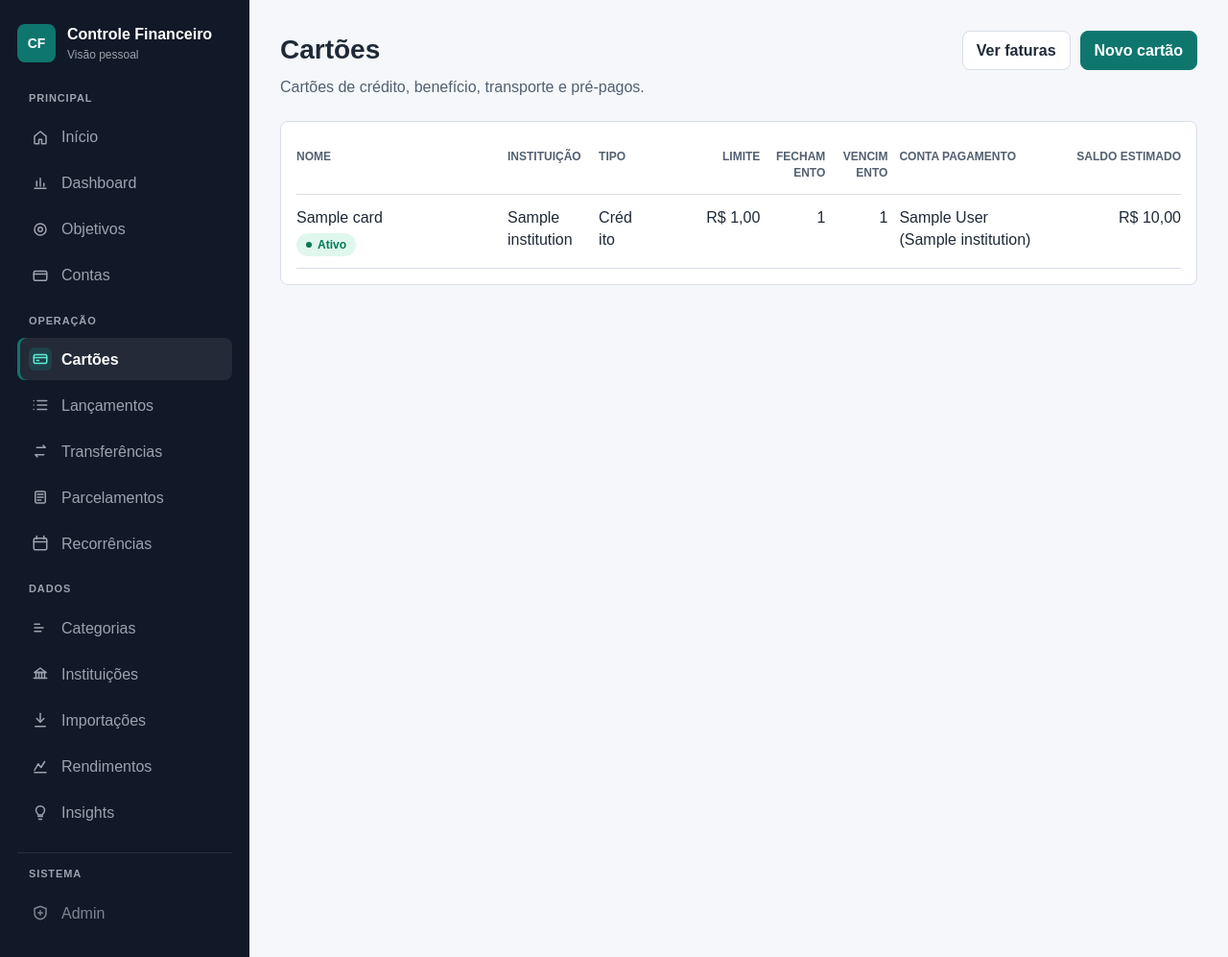
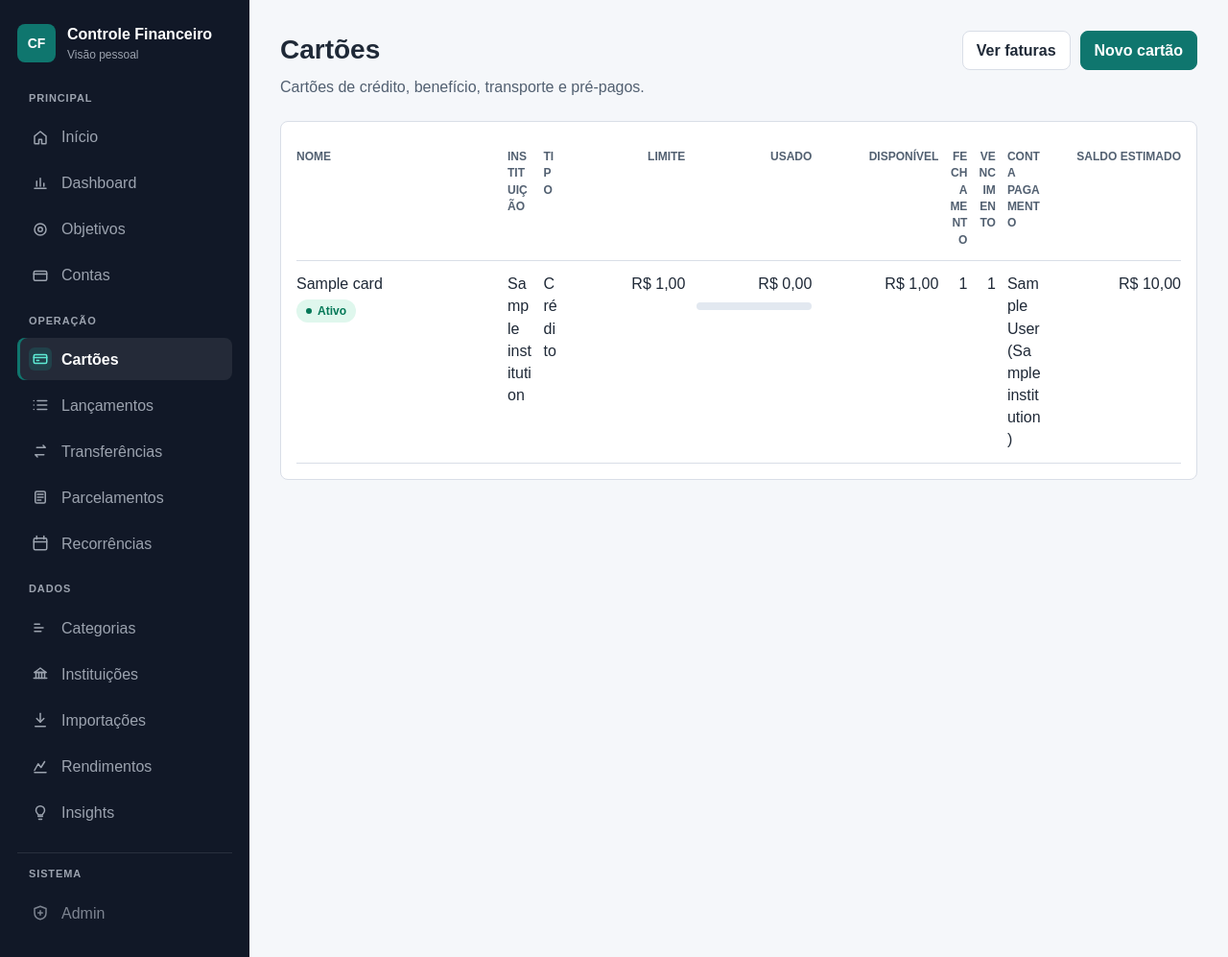
Before and after one commit to Lucassribeiro9/controle-financeiro, a Django app: page /cards/ in a window 1280 px wide. Shown: the whole page at 96% size. Run offline with Django 5.2, Linux system fonts and the light colour scheme; tables that the repository leaves empty hold one stand-in row (values such as "Sample post").

Commit message:
feat: implementado exibicao de limite usado dos cartoes (#152)

```diff
--- a/cards/templates/cards/list.html
+++ b/cards/templates/cards/list.html
@@ -26,6 +26,8 @@
                             <th>Instituição</th>
                             <th>Tipo</th>
                             <th class="cell-amount">Limite</th>
+                            <th class="cell-amount">Usado</th>
+                            <th class="cell-amount">Disponível</th>
                             <th class="cell-count">Fechamento</th>
                             <th class="cell-count">Vencimento</th>
                             <th>Conta pagamento</th>
@@ -45,7 +47,36 @@
                                 </td>
                                 <td>{{ card.institution }}</td>
                                 <td>{{ card.get_card_type_display }}</td>
-                                <td class="cell-amount">{{ card.credit_limit|brl }}</td>
+                                <td class="cell-amount">
+                                    {% if card.card_type == "credit" %}
+                                        {{ card.limit_summary.credit_limit|brl }}
+                                    {% else %}
+                                        Não se aplica
+                                    {% endif %}
+                                </td>
+                                <td class="cell-amount">
+                                    {% if card.card_type == "credit" %}
+                                        {{ card.limit_summary.used_limit|brl }}
+                                        <div class="limit-bar" aria-hidden="true">
+                                            <span
+                                                class="limit-bar-fill {% if card.limit_summary.available_limit < 0 %}limit-bar-over{% endif %}"
+                                                style="width: {% if card.limit_summary.credit_limit > 0 %}{% widthratio card.limit_summary.used_limit card.limit_summary.credit_limit 100 %}{% else %}0{% endif %}%"
+                                            ></span>
+                                        </div>
+                                    {% else %}
+                                        Não se aplica
+                                    {% endif %}
+                                </td>
+                                <td class="cell-amount">
+                                    {% if card.card_type == "credit" %}
+                                        {{ card.limit_summary.available_limit|brl }}
+                                        {% if card.limit_summary.available_limit < 0 %}
+                                            <p class="muted">Limite excedido</p>
+                                        {% endif %}
+                                    {% else %}
+                                        Não se aplica
+                                    {% endif %}
+                                </td>
                                 <td class="cell-count">{{ card.statement_closing_day|default:"Não informado" }}</td>
                                 <td class="cell-count">{{ card.statement_due_day|default:"Não informado" }}</td>
                                 <td>{{ card.payment_account|default:"Não vinculada" }}</td>
--- a/cards/views.py
+++ b/cards/views.py
@@ -9,6 +9,7 @@ from core.utils import map_service_errors_to_view
 from core.forms import normalize_decimal
 from .forms import CardForm, StatementPaymentForm
 from .models import Card, CardStatement
+from .selectors import get_card_limits
 from .services import close_statement, pay_statement, update_statement_status
 from decimal import Decimal, InvalidOperation
 
@@ -16,10 +17,12 @@ from decimal import Decimal, InvalidOperation
 def card_list_page(request: HttpRequest) -> HttpResponse:
     """Renderiza a lista de cartoes."""
 
-    cards = (
+    cards = list(
         Card.objects.select_related("institution", "payment_account")
         .order_by("-is_active", "institution__name", "name")
     )
+    for card in cards:
+        card.limit_summary = get_card_limits(card) if card.card_type == Card.CardType.CREDIT else None
 
     return render(
         request,
--- a/static/css/app.css
+++ b/static/css/app.css
@@ -843,6 +843,25 @@ h2 {
     color: var(--info);
 }
 
+.limit-bar {
+    background: #e2e8f0;
+    border-radius: 999px;
+    height: 8px;
+    margin-top: 8px;
+    overflow: hidden;
+    width: 100%;
+}
+
+.limit-bar-fill {
+    background: #2563eb;
+    display: block;
+    height: 100%;
+}
+
+.limit-bar-over {
+    background: #dc2626;
+}
+
 .badge-neutral {
     background: var(--neutral-soft);
     color: var(--neutral);
```
Also changed, not shown: cards/tests/test_views.py (+93 -0 lines).
